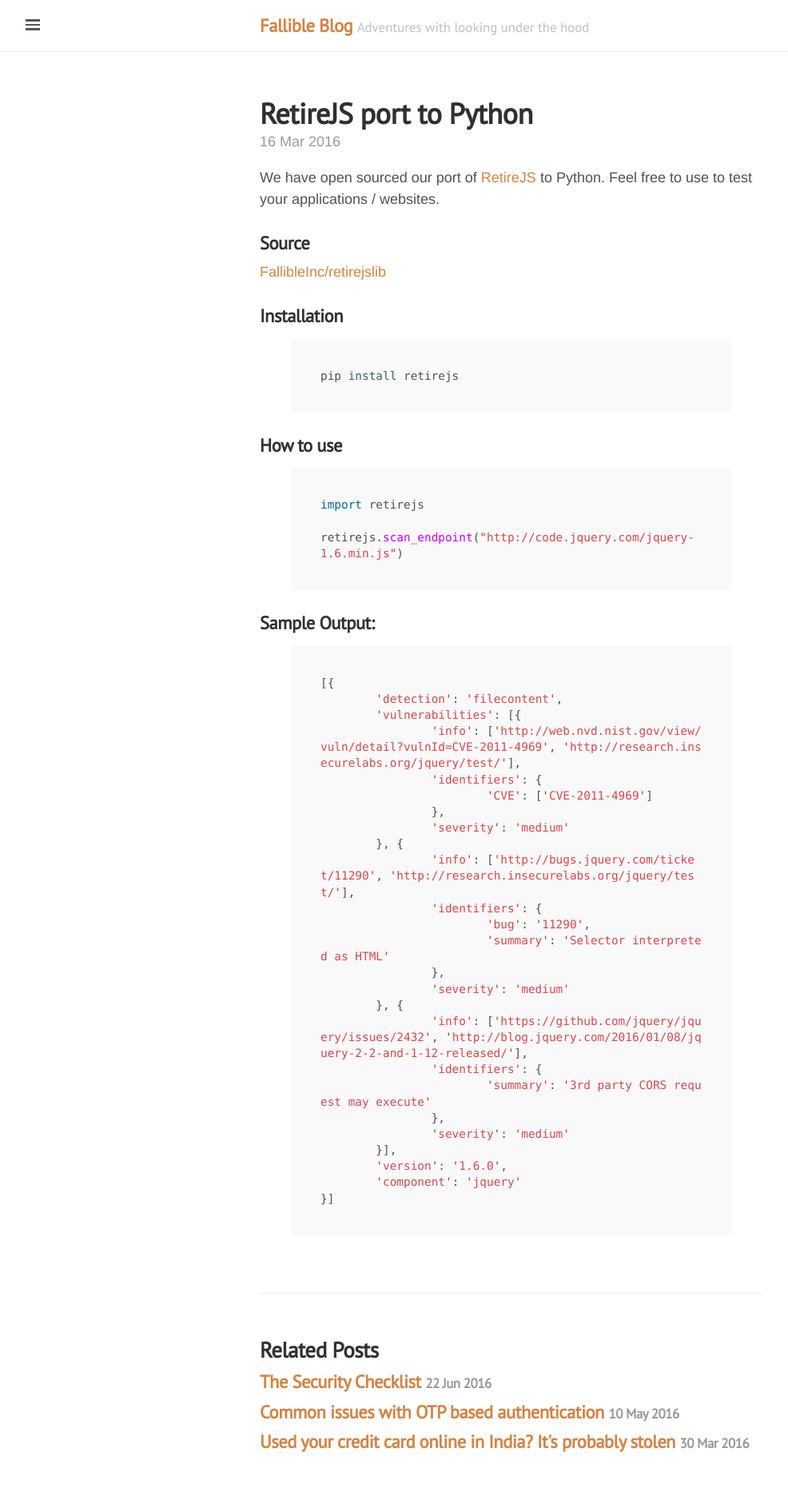
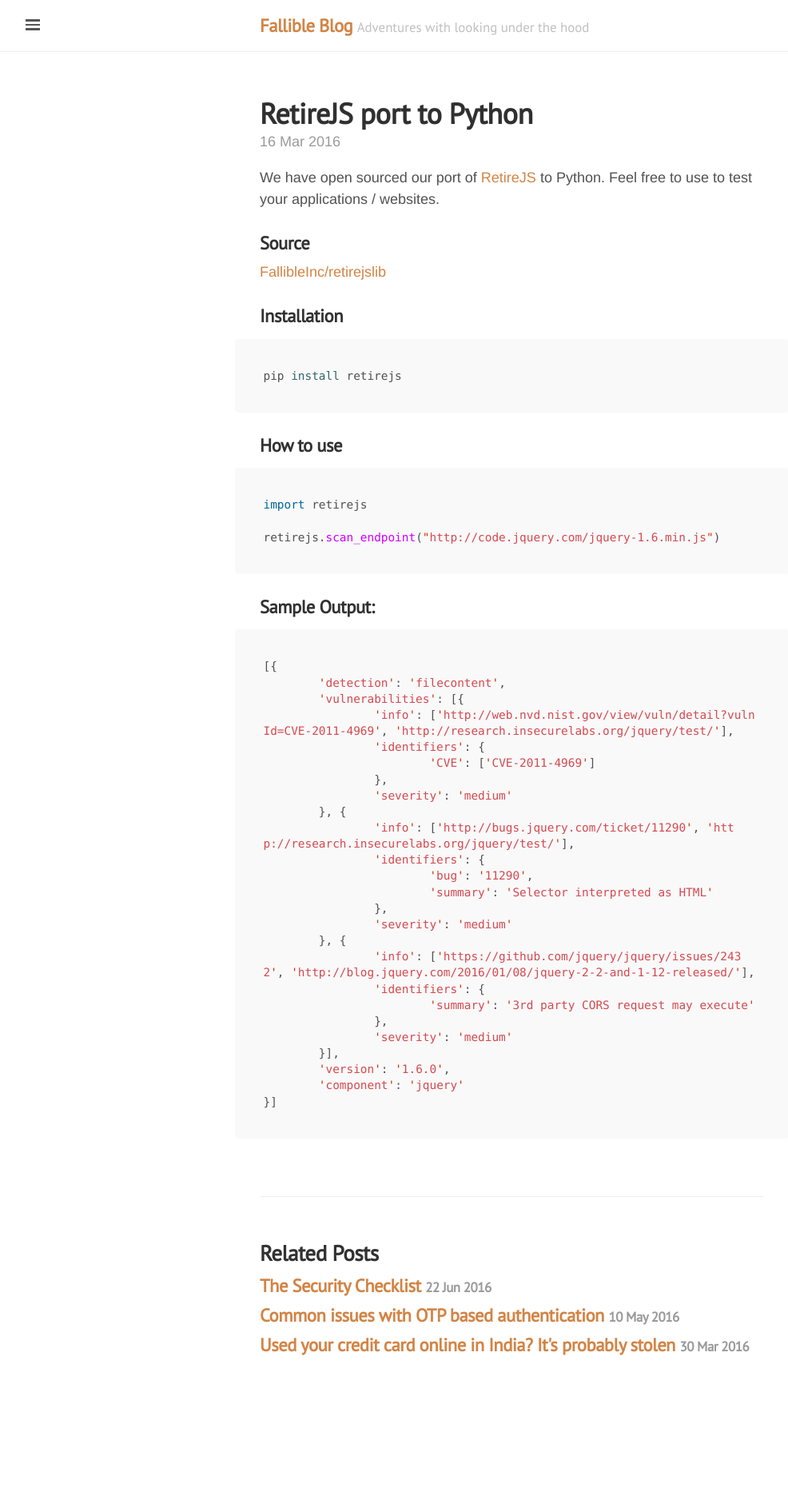
Before and after one commit to FallibleInc/blog, a Jekyll site: the page built from _posts/2016-03-16-RetireJS-port-to-Python.md, in a window 1280 px wide. Shown: the whole page at 80% size, without its empty margins (0-986 px from the left). Built offline with Jekyll 4.4.1, drawn with Linux system fonts in a browser that asks for light colours; comment, search, counter and statistics services are not loaded; after the commit the page ends 1750 px from its top, so only the background shows below that.

Commit message:
code blocks were pretty small, increased in size now

```diff
--- a/_sass/_code.scss
+++ b/_sass/_code.scss
@@ -34,6 +34,8 @@ pre code {
   margin-bottom: 1rem;
   font-size: .8rem;
   line-height: 1.4;
+  margin-left: -5%;
+  margin-right: -5%;
   background-color: #f9f9f9;
   border-radius: .25rem;
 
```
